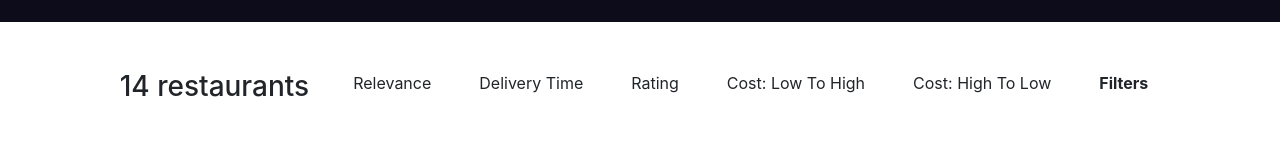
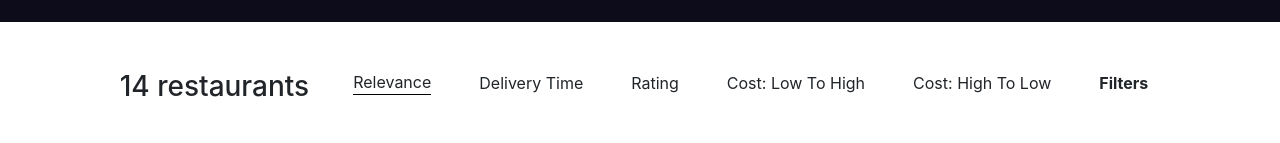
Before and after one commit to TejashriSJ/Swiggy_Clone, a React (Create React App) app: page / in a window 1280 px wide. Shown: the part 426-569 px from the top of the page. Built offline with nearby package versions, Linux system fonts and the light colour scheme; some icons are missing.

Commit message:
Update the design of items header

```diff
--- a/src/component/ItemsHeader/ItemsHeader.css
+++ b/src/component/ItemsHeader/ItemsHeader.css
@@ -4,6 +4,9 @@
 }
 .sortBar li:hover {
   box-sizing: border-box;
+  color: black;
+}
+.apply-underline {
   border-bottom: 1px solid rgb(0, 0, 0);
 }
 
--- a/src/component/ItemsHeader/index.js
+++ b/src/component/ItemsHeader/index.js
@@ -15,6 +15,7 @@ function ItemsHeader() {
 
   const [showFilterOptions, setShowFilterOptions] = useState(false);
   const [checkedItems, setCheckedItems] = useState([]);
+  const [isActive, setIsActive] = useState("relavance");
 
   const noOfRestaurants = useSelector((state) => {
     return state.restaurants.Restaurant.length;
@@ -40,10 +41,27 @@ function ItemsHeader() {
         </h3>
         <div className=" sortBar container d-flex ">
           <ul className=" text-dark d-flex  align-items-center gap-5">
-            <li className="nav-link"> Relevance</li>
             <li
-              className="nav-link"
+              className={
+                isActive === "relavance"
+                  ? "apply-underline nav-link"
+                  : "nav-link"
+              }
               onClick={() => {
+                setIsActive("relavance");
+              }}
+            >
+              {" "}
+              Relevance
+            </li>
+            <li
+              className={
+                isActive === "delivery-time"
+                  ? "apply-underline nav-link"
+                  : "nav-link"
+              }
+              onClick={() => {
+                setIsActive("delivery-time");
                 params.set("sortBy", "DELIVERY_TIME");
                 navigate({
                   pathname: currentUrl.pathname,
@@ -55,8 +73,11 @@ function ItemsHeader() {
               Delivery Time
             </li>
             <li
-              className="nav-link"
+              className={
+                isActive === "rating" ? "apply-underline nav-link" : "nav-link"
+              }
               onClick={() => {
+                setIsActive("rating");
                 params.set("sortBy", "RATING");
                 navigate({
                   pathname: currentUrl.pathname,
@@ -68,8 +89,13 @@ function ItemsHeader() {
               Rating
             </li>
             <li
-              className="nav-link"
+              className={
+                isActive === "low-to-high"
+                  ? "apply-underline nav-link"
+                  : "nav-link"
+              }
               onClick={() => {
+                setIsActive("low-to-high");
                 params.set("sortBy", "COST_FOR_TWO");
                 navigate({
                   pathname: currentUrl.pathname,
@@ -81,8 +107,13 @@ function ItemsHeader() {
               Cost: Low To High
             </li>
             <li
-              className="nav-link"
+              className={
+                isActive === "high-to-low"
+                  ? "apply-underline nav-link"
+                  : "nav-link"
+              }
               onClick={() => {
+                setIsActive("high-to-low");
                 params.set("sortBy", "COST_FOR_TWO_H2L");
                 navigate({
                   pathname: currentUrl.pathname,
```
